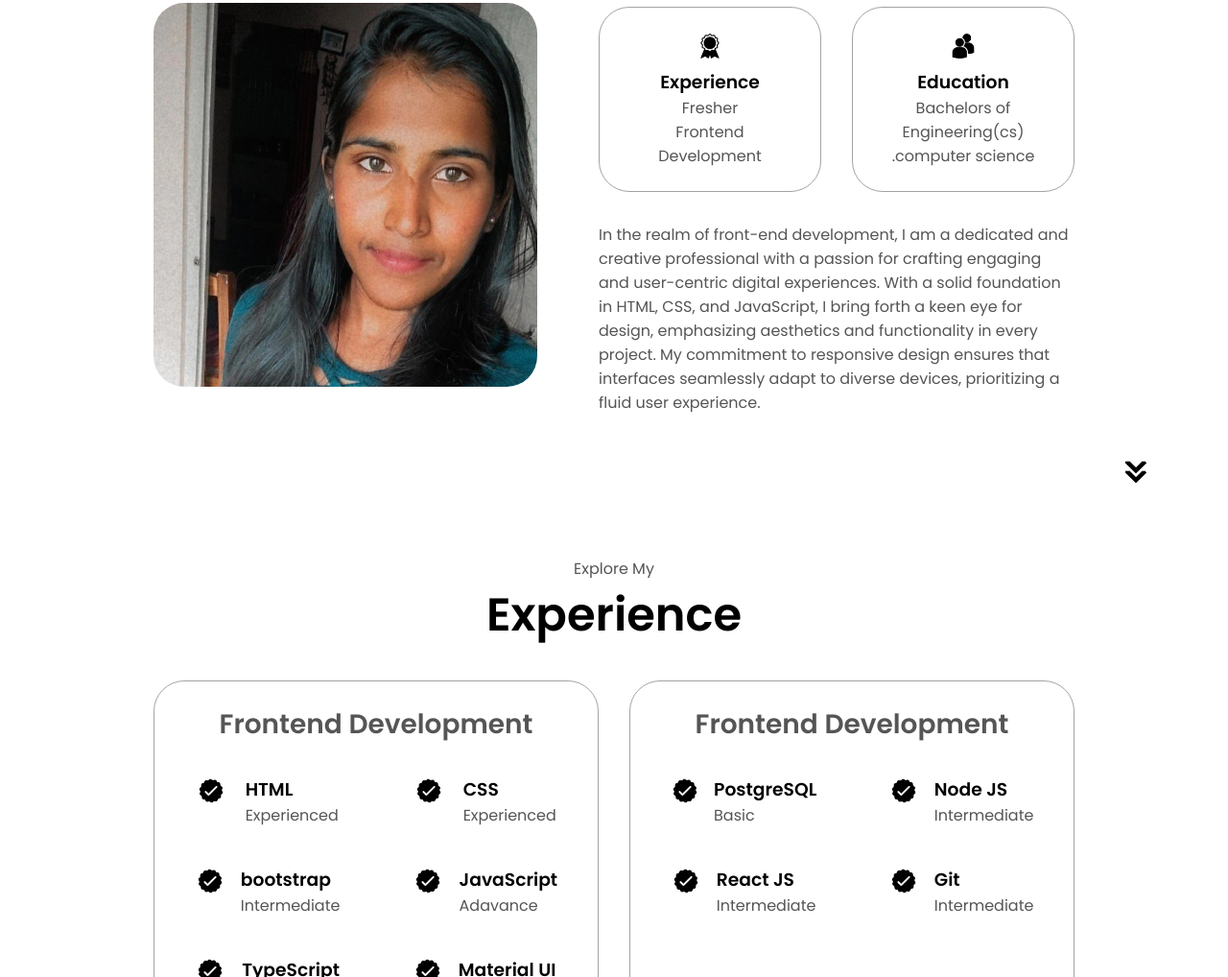
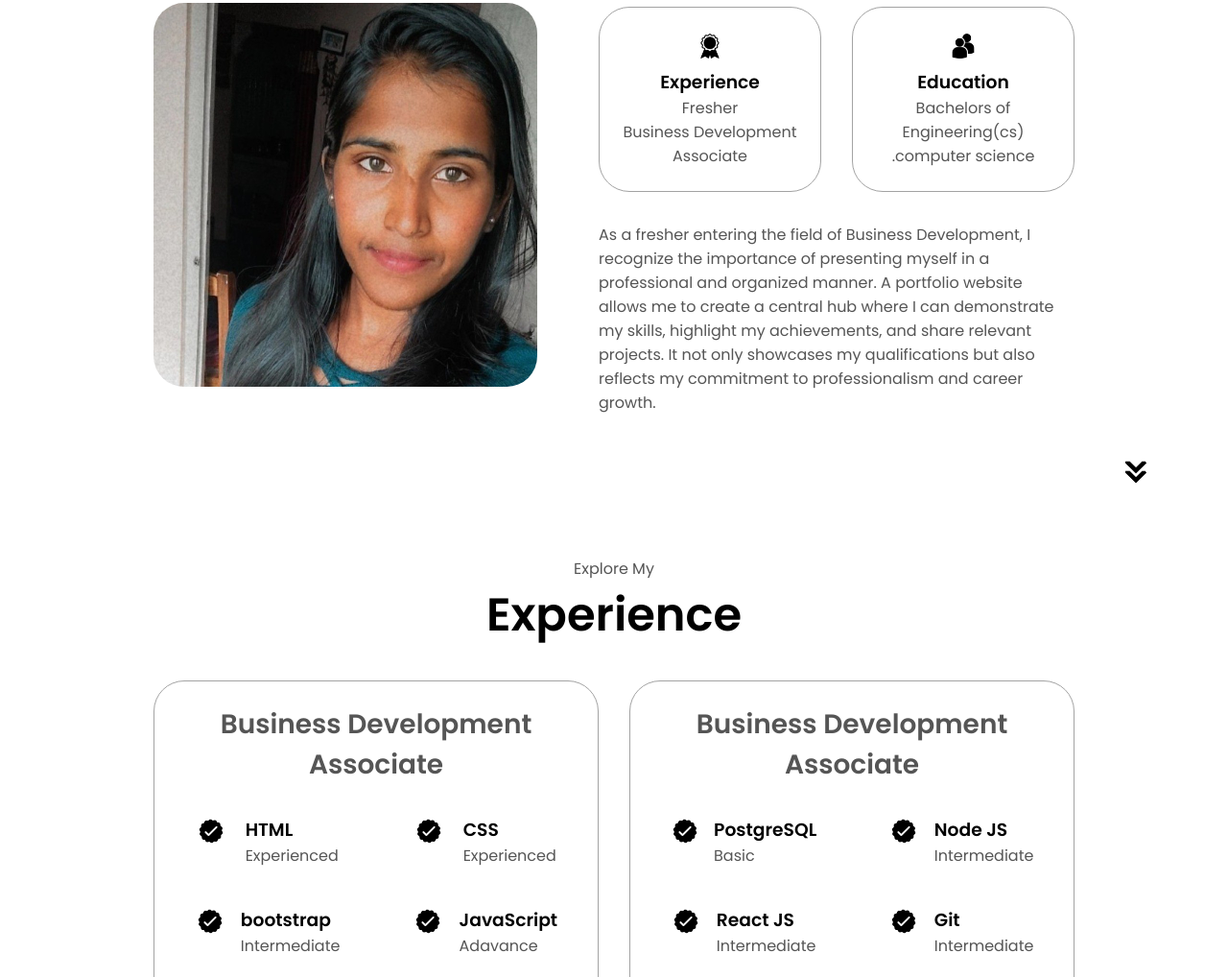
Before and after one commit to sreejakumar03/portfolio-html-css-js, a plain HTML site: page index.html in a window 1280 px wide. Shown: the part 1116-2134 px from the top of the page at 96% size. Drawn offline with Linux system fonts and the light colour scheme.

Commit message:
Update index.html

```diff
--- a/index.html
+++ b/index.html
@@ -42,7 +42,7 @@
       <div class="section__text">
         <p class="section__text__p1">Hello, I'm</p>
         <h1 class="title">sreeja</h1>
-        <p class="section__text__p2">Frontend Developer</p>
+        <p class="section__text__p2">Business Development Associate</p>
         <div class="btn-container">
           <button
             class="btn btn-color-2"
@@ -90,7 +90,7 @@
                 class="icon"
               />
               <h3>Experience</h3>
-              <p>Fresher<br />Frontend Development</p>
+              <p>Fresher<br />Business Development Associate</p>
             </div>
             <div class="details-container">
               <img
@@ -104,11 +104,7 @@
           </div>
           <div class="text-container">
             <p>
-                In the realm of front-end development, I am a dedicated and creative professional with a passion
-                for crafting engaging and user-centric digital experiences. With a solid foundation in HTML,
-                CSS, and JavaScript, I bring forth a keen eye for design, emphasizing aesthetics and functionality in every project.
-                My commitment to responsive design ensures that interfaces seamlessly adapt to diverse devices, prioritizing
-                a fluid user experience.
+                As a fresher entering the field of Business Development, I recognize the importance of presenting myself in a professional and organized manner. A portfolio website allows me to create a central hub where I can demonstrate my skills, highlight my achievements, and share relevant projects. It not only showcases my qualifications but also reflects my commitment to professionalism and career growth.
             </p>
           </div>
         </div>
@@ -126,7 +122,7 @@
       <div class="experience-details-container">
         <div class="about-containers">
           <div class="details-container">
-            <h2 class="experience-sub-title">Frontend Development</h2>
+            <h2 class="experience-sub-title">Business Development Associate</h2>
             <div class="article-container">
               <article>
                 <img
@@ -197,7 +193,7 @@
             </div>
           </div>
           <div class="details-container">
-            <h2 class="experience-sub-title">Frontend Development</h2>
+            <h2 class="experience-sub-title">Business Development Associate</h2>
             <div class="article-container">
               <article>
                 <img
```
